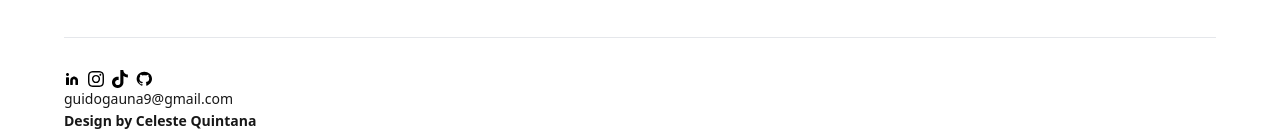
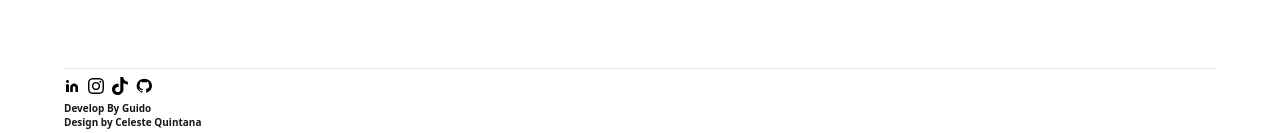
Before and after one commit to GuidoDevJ/blog-frontend, a Next.js app: page / in a window 1280 px wide. Shown: the part 667-800 px from the top of the page. Built offline with nearby package versions, Linux system fonts and the light colour scheme; no server answers; the database is empty.

Commit message:
add links

```diff
--- a/src/app/post/[slug]/page.tsx
+++ b/src/app/post/[slug]/page.tsx
@@ -67,7 +67,7 @@ export default async function MarkdownPage({ params }: Props) {
           <DarkModeButton />
         </div>
         <div
-          className={`${styles.img} w-[90%] md:w-[50%] font-sans mx-auto dark:text-[#fff]`}
+          className={`${styles.img} w-[90%] md:w-[50%] font-sans mx-auto dark:text-[#fff] `}
         >
           <div dangerouslySetInnerHTML={{ __html: contentHtml }} />
         </div>
--- a/src/components/Footer/Footer.tsx
+++ b/src/components/Footer/Footer.tsx
@@ -4,9 +4,12 @@ const Footer = () => {
   return (
     <footer className="w-[80%] sm:w-[90%] flex flex-col items-center sm:items-start mx-auto dark:text-gray-50">
       <SocialMedia />
-      <p className="font-sans text-[14px]">guidogauna9@gmail.com</p>
       <p>
-        <strong className="font-sans text-[14px]">
+        <strong className="font-sans text-[10px]">
+          Develop By Guido
+        </strong></p>
+      <p className='mt-[-10px]'>
+        <strong className="font-sans text-[10px]">
           Design by Celeste Quintana
         </strong>
       </p>
--- a/src/components/SocialMedia/SocialMedia.tsx
+++ b/src/components/SocialMedia/SocialMedia.tsx
@@ -4,25 +4,25 @@ import Link from "next/link";
 
 const icons = [
   {
-    href: "https://linkedin.com/",
+    href: "https://www.linkedin.com/in/guidogauna/",
     light: "/icon _linkedin_.svg",
     dark: "/icon _linkedin_dark_mode.svg",
     alt: "LinkedIn Icon",
   },
   {
-    href: "https://instagram.com/",
+    href: "https://www.instagram.com/guidodev_ctes/",
     light: "/icon _instagram fill icon_.svg",
     dark: "/icon _instagram_dark_mode.svg",
     alt: "Instagram Icon",
   },
   {
-    href: "https://tiktok.com/",
+    href: "https://www.tiktok.com/@guidodev_ctes",
     light: "/icon _tiktok_.svg",
     dark: "/icon _tiktok_dark_mode.svg",
     alt: "TikTok Icon",
   },
   {
-    href: "https://github.com/",
+    href: "https://github.com/GuidoDevJ",
     light: "/icon _github.svg",
     dark: "/icon _github_dark_mode.svg",
     alt: "GitHub Icon",
@@ -31,7 +31,7 @@ const icons = [
 
 const SocialMedia = () => {
   return (
-    <div className="w-auto h-auto flex items-center gap-2 mt-8">
+    <div className="w-auto h-auto flex items-center gap-2 mt-2">
       {icons.map(({ href, light, dark, alt }) => (
         <Link key={href} href={href} target="_blank" rel="noopener noreferrer">
           <Image
```
